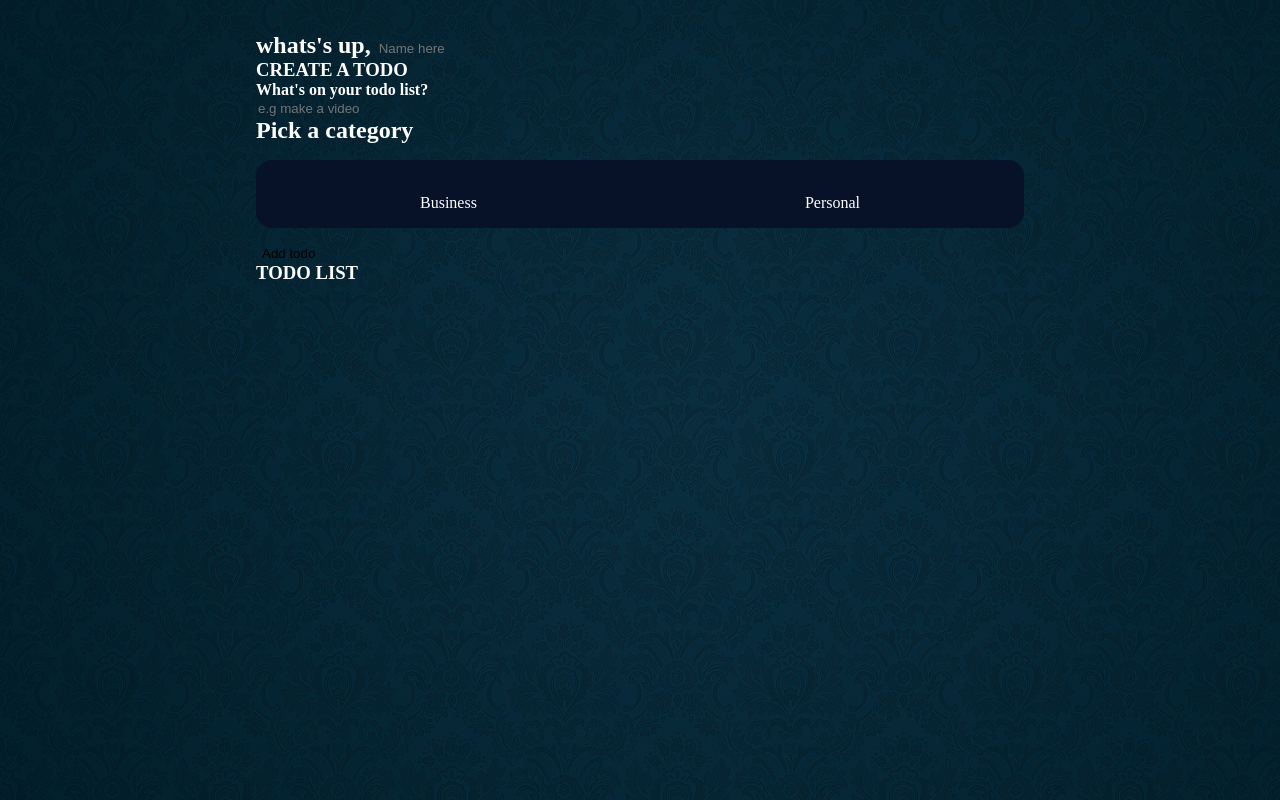
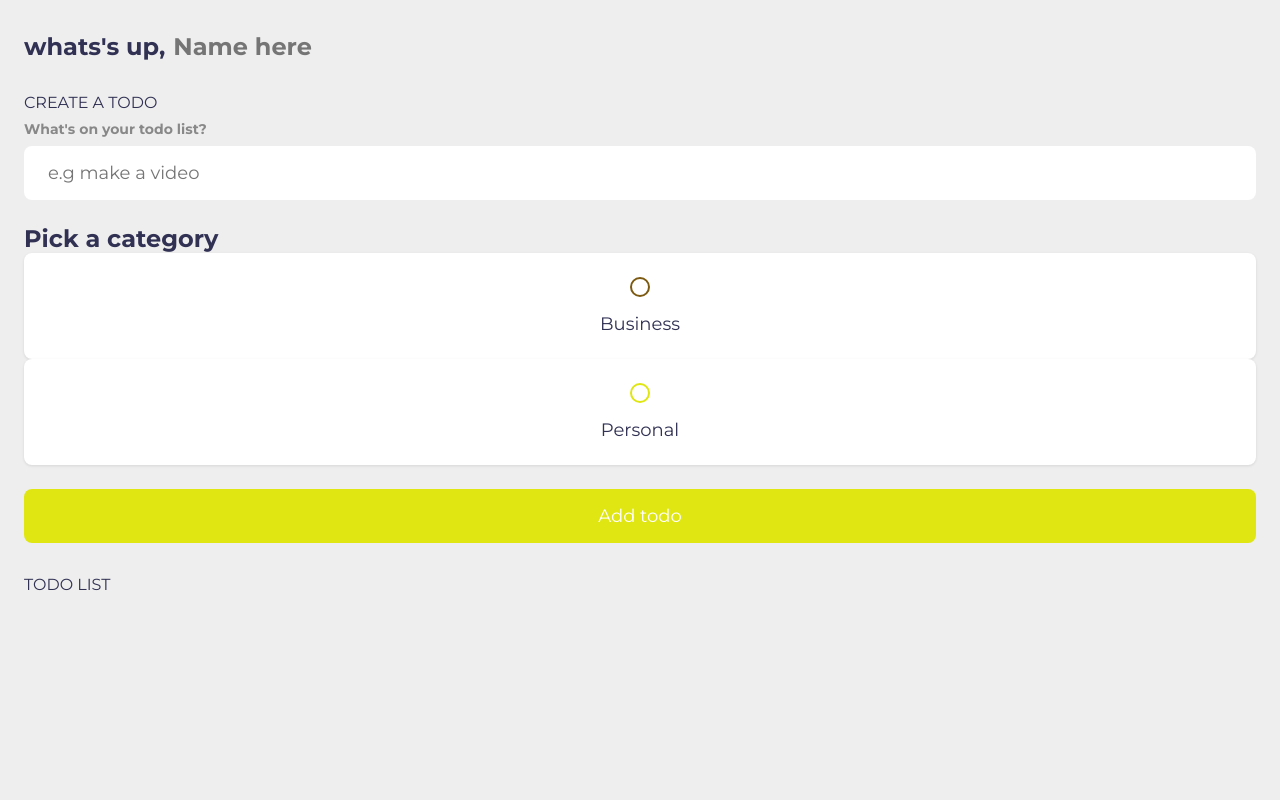
Before and after one commit to Karabo-Dikolomela/my-to-do-app, a plain HTML site: page index.html in a window 1280 px wide. Drawn offline with Linux system fonts and the light colour scheme.

Commit message:
update css

```diff
--- a/main.css
+++ b/main.css
@@ -1,148 +1,263 @@
-*{
-    box-sizing: border-box;
-    margin: 0;
-    font-family: 'fira sans' sans-serif;
-}
+/*Colour Variables-reusable*/
 :root {
-    --dark: #374151;
-    --darker: #0c111c;
-    --orange: rgb(245, 133, 14);
-    --gray: #6B7280;
-    --darkest: #
+    --primary: #dfe612;
+    --business: #7c5a11;
+    --personal: var(--primary);
+    --light: #EEE;
+    --grey: #888;
+    --dark: #313154;
+    --danger: #f38d20;
 
+    --shadow: 0 1px 3px rgba(0, 0, 0, 0.1);
+
+    --business-glow: 0px 0px 4px rgb(38, 235, 16)
+    --personal-glow: 0px 0px 4px rgb(224, 195, 7);
 }
 
-body  {
-    display:flex;
-    flex-direction: column;
-    min-height: 100vh;
-    background-image: url(/Images/blue.jpg);
-    color: white;
+/*Resets all elements*/
+* {
+    margin: 0;
+    padding: 0;
+    box-sizing: border-box;
+    font-family: 'montserrat', sans-serif;
 }
 
-
-
-header {
-    padding: 2rem 1rem;
-    max-width: 800px;
-    width: 100%;
-    margin: 0 auto;
-
-}
-
-header h1 {
-    font-size: 2.5rem;
-    font-weight: 300;
-    color: var(--gray);
-    margin-bottom: 1rem;
-    margin-left: 30%;
-}
-
-#task_form {
-    display: flex;
-}
-
-input, button {
+/*Resets styling of buttons and  all input tags, excluding type radio and checkbox*/
+input:not([type="radio"]):not([type="checkbox"]), button {
     appearance: none;
     border: none;
     outline: none;
     background: none;
-
+    cursor: initial;
 }
 
-#task-input {
-    flex: 1 1 0%;
-    background-color: #071127;
-    padding: 1rem;
-    border-radius: 1rem 0rem 0rem 1rem;
-    color: var(--gray);
-    margin-left: 1rem;
-    font-size: 1.25rem;
+/*Visuals of the webpage*/
+body {
+    background: var(--light);
+    color: var(--dark);
 }
 
-#task-due-date {
-    flex: auto;
-    background-color: #071127;
-    padding: 1rem;
-    border-radius: 0rem 1rem 1rem 0rem;
-    color: var(--gray);
-    margin-right: 0rem;
-    font-size: 1.25rem;
+/*Setting layout of content in section tags*/
+section {
+    margin-top: 2rem;
+    margin-bottom: 2rem;
+    padding-left: 1.5rem;
+    padding-right: 1.5rem;
 }
 
-#task-due-date::icon {
-    color: var(--gray);
+/*Styling of all h3 content*/
+h3 {
+    color: var(--dark);
+    font-size: 1rem;
+    font-weight: 400;
+    margin-bottom: 0.5rem;
 }
 
-button {
-    color: var(--orange);
-    font-size: 1.25rem;
+/*Styling of all h4 content*/
+h4 {
+    color: var(--grey);
+    font-size: 0.875rem;
     font-weight: 700;
-    background-image: linear-gradient(to right, var(--orange), var(--gray));
-    -webkit-background-clip: text;
-    -webkit-text-fill-color: transparent;
-    cursor: pointer;
-    transition: 0.4s;
+    margin-bottom: 0.5rem;
 }
 
-button:hover {
-    opacity: 0.8;
+/*Default flex contents of the greeting section and title h2 tags*/
+.greeting .title {
+    display: flex;
 }
 
-button:active {
-    opacity: 0.6;
+/*Setting layout of contents of section (greeting), h2 (title), and input tags*/
+.greeting .title input {
+    margin-left: 0.5rem;
+    flex: 1 1 0%;	/*stretches out content*/
+    min-width: 0; /*To allow for page adjusting*/
 }
 
-main {
-    flex: 1 1 0%;
-    padding: 2rem 1rem;
-    max-width: 800px;
-    width: 100%;
-    margin: 0 auto;
+/*Set font styling in the section (greeting) child h2 (title), and all input tags */
+.greeting .title,
+.greeting .title input {
+    color: var(--dark);
+    font-size: 1.5rem;
+    font-weight: 700;
 }
 
-/*div h2 {
-   */
-
-div  {
-    display: flex;
-    justify-content: space-between;
-    align-items: center;
-    align-content: space-between;
-    flex-grow: 2;
-    flex-wrap: wrap;
-    background-color: #071127;
-    border-radius: 1rem;
-    margin-bottom: 1rem;
-    margin-top: 1rem;
-    justify-content: space-around;
-   /* padding-right: 0.5rem;
-    padding-left: 0.5rem;*/
-
+/*Set layout and styling of section (create-todo) child input of type text tag*/
+.create-todo input[type= "text"] {
+    display: block; /* elements displayed as a block(white space below and above*/
+    width: 100%;
+    font-size: 1.125rem;
+    padding: 1rem 1.5rem;
+    color: var(--dark);
+    background-color: #FFF;
+    border-radius: 0.5rem;
+    box-shadow: var(--dark);
+    margin-bottom: 1.5rem;
 }
 
-div p {
-    color: peachpuff;
-    font-size: 1.125rem;
-    width: auto;
-    display: block;
-    transition: 0.4s;
-    margin-left: 1rem;
+/*Set layout of section (create-todo) child div(options) tag*/
+
+.create-todo .options {
+    display: gid; /*set a grid in the div*/
+    grid-template-columns: repeat(2, 1fr); /*create 2 columns*/
+    grid-gap: 1rem;
+    margin-bottom: 1.5rem;
 }
 
-div button {
+/*Set layout and styling of secondary(to div (options) child label*/
+.create-todo .options label {
+    display: flex;
+    flex-direction: column;
+    align-items: center;
+    justify-content: center;
+    padding: 1.5rem;
+    background-color: #FFF;
+    border-radius: 0.5rem;
+    box-shadow: var(--shadow);
     cursor: pointer;
-    margin: 0 0.5rem;
-    font-size: 1 125rem;
-    font-weight: 700;
-    text-transform: uppercase;
-    transition: 0.4s;
 }
 
-div button:hover {
-    opacity: 0.6;
+/*Remove display of input type radio and checkbox*/
+input[type="radio"],
+input[type="checkbox"] {
+    display: none;
 }
 
-div button:active {
-    opacity: 0.4;
+/*Set layout and styling of span (bubble) tags*/
+.bubble {
+    display: flex;
+    align-items: center;
+    justify-content: center;
+    width: 20px;
+    height: 20px;
+    border-radius: 50%;
+    border: 2px solid var(--business);
+    box-shadow: var(--business-glow);
 }
+
+/*set styling of span (bubble personal) tag*/
+.bubble.personal {
+    border-color: var(--personal);
+    box-shadow: var(--personal-glow);
+}
+
+/*Set action animation of span tags*/
+.bubble::after {
+    content: "";
+    display: block;
+    opacity: 0;
+    width: 0px;
+    height: 0px;
+    background-color: var(--business);
+    box-shadow: var(--business-glow);
+    transition: 0.2s ease-in-out;
+}
+
+.bubble.personal::after {
+    background-color: var(--personal);
+    box-shadow: var(--personal-glow);
+}
+
+/*Set animation when mouse is close to the span elements*/
+input:checked ~ .bubble::after {
+    width: 10px;
+    height: 10px;
+    opacity: 1;
+}
+
+/*Set layout and styling of div child to label which is child to div (options)*/
+.create-todo .options label div {
+    color: var(--dark);
+    font-size: 1.125rem;
+    margin-top: 1rem;
+}
+
+/*Set styling and layout of input type button*/
+.create-todo input[type = "submit"] {
+    display: block;
+    width: 100%;
+    font-size: 1.125rem;
+    padding: 1rem 1.5rem;
+    color: #FFF;
+    background-color: var(--primary);
+    border-radius: 0.5rem;
+    box-shadow: var(--personal-glow);
+    cursor: pointer;
+    transition: 0.2s ease-in-out;
+}
+/*Make input type button phase out on hover (by cursor)*/
+.create-todo input[type = "submit"]:hover {
+    opacity: 0.75;
+}
+
+/*Set layout of section (todo-list) child div (list)*/
+.todo-list .list {
+    margin: 1rem 0;
+}
+
+/*Set styling and layout of section (todo-list) secondary child div (list-item)*/
+.todo-list .todo-item {
+    display: flex;
+    align-items: center;
+    background-color: #FFF;
+    padding: 1rem;
+    border-radius: 0.5rem;
+    box-shadow: var(--shadow);
+    margin-bottom: 1rem;
+}
+
+/*Set lay out of div (todo-item) child lable*/
+.todo-item label {
+    display: block;
+    margin-right: 1rem;
+    cursor: pointer; /*show check option when hovering with cursor*/
+}
+
+/*Stretch the div (todo-content) within the div (todo-item)*/
+.todo-item .todo-content {
+    flex: 1 1 0%;
+}
+
+/*Set styling of input tags within the div (todo-contant) child to div (todo-item)*/
+.todo-item .todo-content input {
+    color: var(--dark);
+    font-size: 1.125rem;
+}
+
+/*Set layout of buttons within div(actions)*/
+.todo-item .actions {
+    display: flex;
+    align-items: center;
+}
+
+/*Set layout styling and animation of buttons*/
+.todo-item .actions button {
+    display: block;
+    padding: 0.5rem;
+    border-radius: 0.25rem;
+    color: #FFF;
+    cursor: pointer;
+    transition: 0.2s ease-in-out
+}
+
+/*Make button tags phase out on hover (by cursor)*/
+.todo-item .actions button:hover {
+    opacity: 0.75;
+}
+
+/*Set layout and styling of the edit button*/
+.todo-item .actions .edit {
+    margin-right: 0.5rem;
+    background-color: var(--primary);
+}
+
+/*Set styling of the delete button*/
+
+.todo-item .actions .delete {
+    background-color: var(--danger);
+}
+
+/*Set styling on input tag in div (todo-content) when checked*/
+ .todo-item.done .todo-content input {
+    text-decoration: line-through;
+    color: var(--grey);
+ }
```
